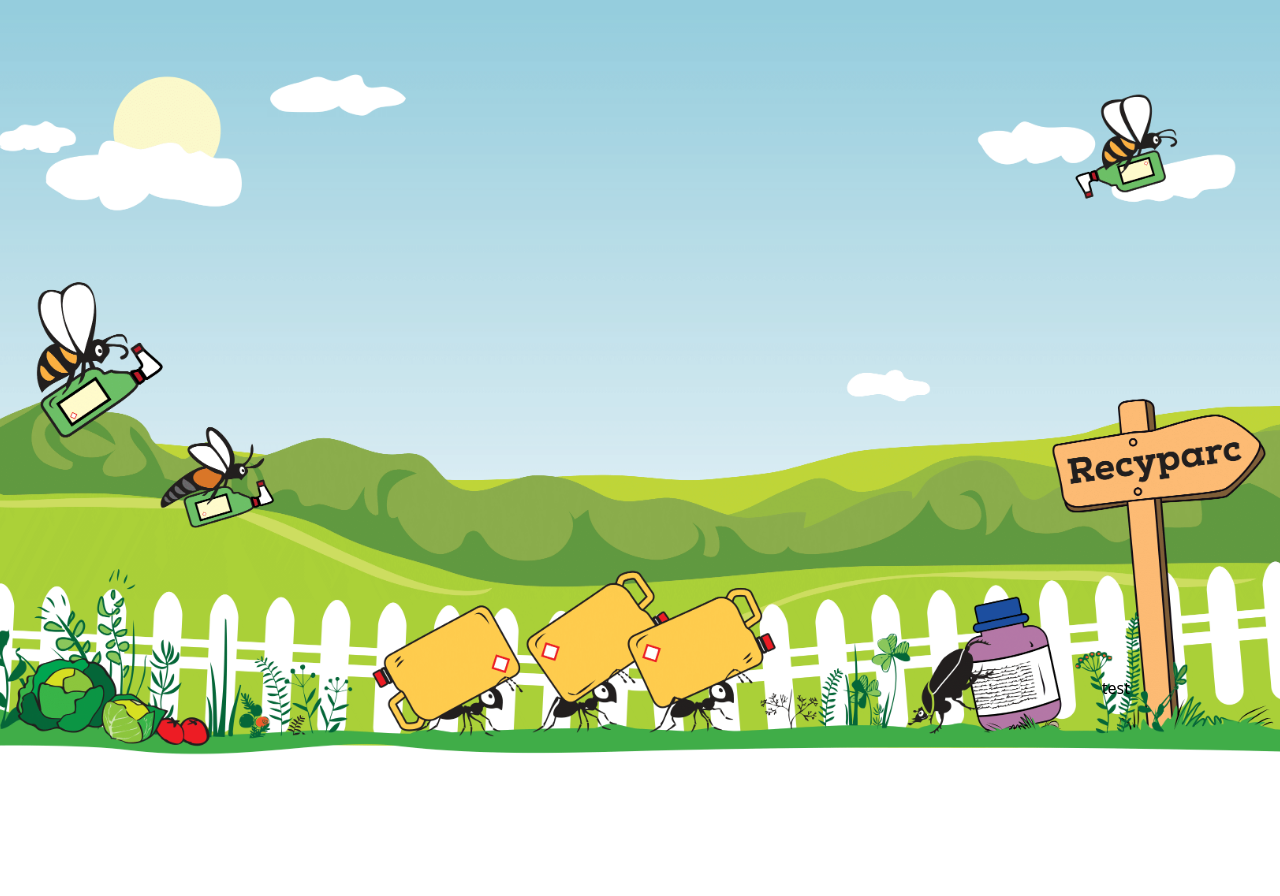
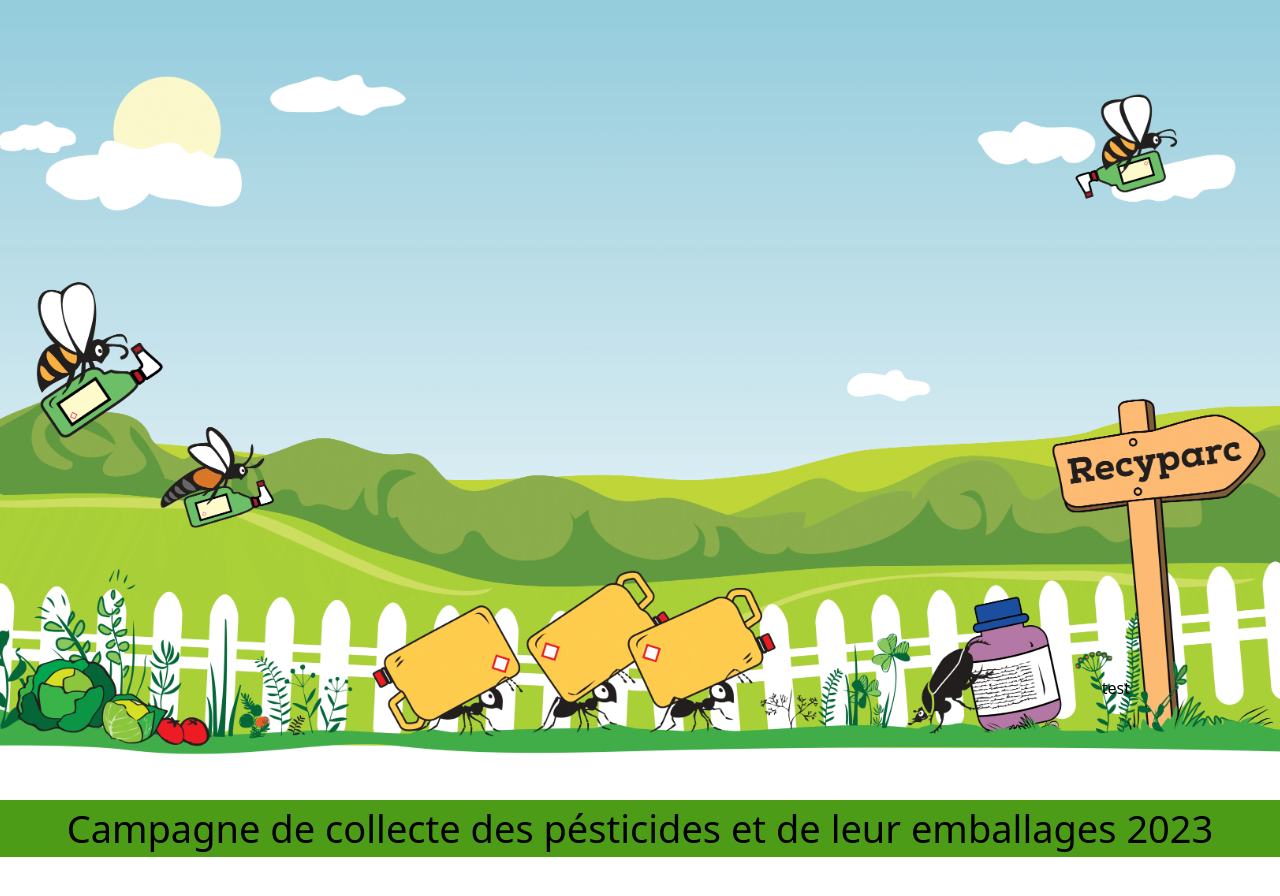
Before and after one commit to KaKahzey/CorderFrontEnd, an Angular app: page / in a window 1280 px wide. Shown: the top 896 px of the page. Built offline with nearby package versions, Linux system fonts and the light colour scheme.

Commit message:
adding scroll

```diff
--- a/src/app/pages/user/home/home.component.html
+++ b/src/app/pages/user/home/home.component.html
@@ -15,7 +15,14 @@
             <a class="center btnAjouter" routerLink="/photo-capture-choice">test</a>
         </div>
 
-        <div class="container"></div>
+        <div class="container">
+            <div class="container">
+                <p class="txt">Campagne de collecte des pésticides et de leur emballages 2023</p>
+            </div>
+        </div>
+        <div class="container">
+
+        </div>
     </body>
 
 
--- a/src/app/pages/user/home/home.component.scss
+++ b/src/app/pages/user/home/home.component.scss
@@ -13,8 +13,8 @@ body{
     height: 100vh;
     margin-left: auto;
     margin-right: auto;
-    padding-left: 0.5rem;
-    padding-right: 0.5rem;
+    // padding-left: 0.5rem;
+    // padding-right: 0.5rem;
 }
 .center{
 display: flex;
@@ -25,6 +25,12 @@ align-items: center;
     position: absolute;
     bottom: 100px;
     right: 150px;
+}
+.txt{
+    font-size: 38px;
+    background-color: #4d9c18 ;
+    transform: round($number: 20);
+    text-align: center;
 }
 // Si l'écran passe de mobile à bureau, changer l'image
 @media only screen and (max-width: 600px) {
```
